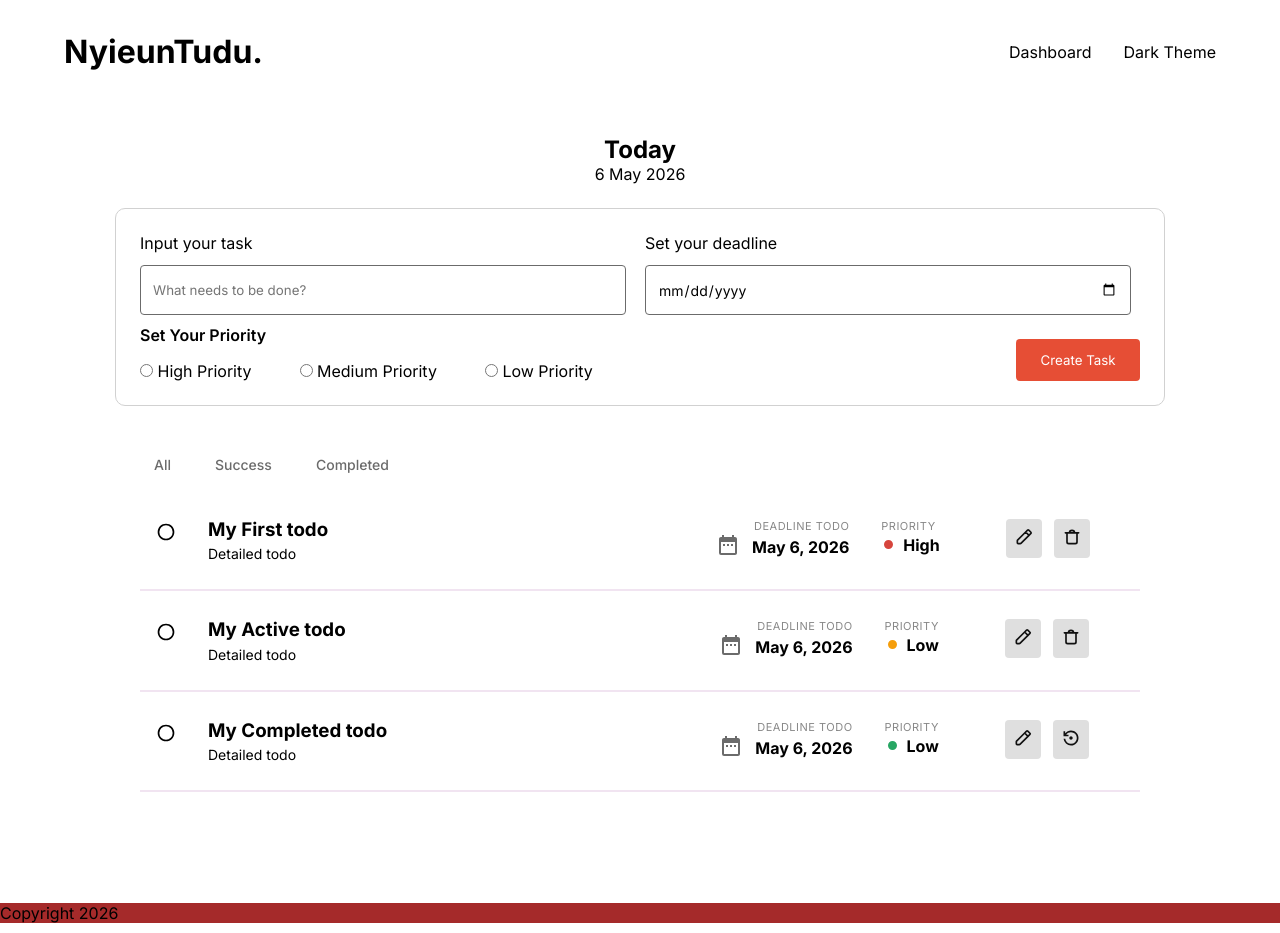
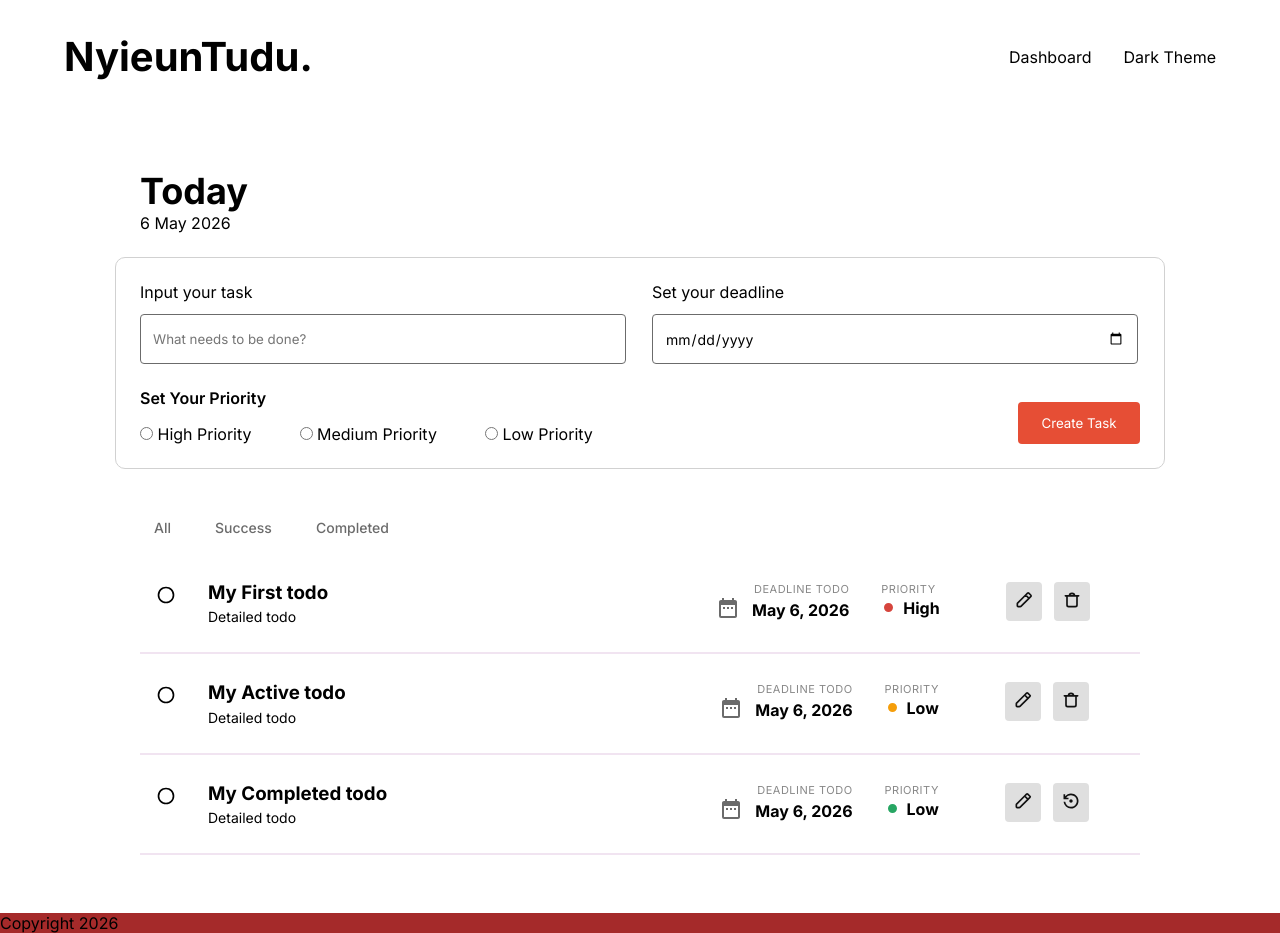
Before and after one commit to ridhaginanjar/nyieun-todo, a plain HTML site: page index.html in a window 1280 px wide. Drawn offline with Linux system fonts and the light colour scheme.

Commit message:
refactor: reposition task card

```diff
--- a/css/style.css
+++ b/css/style.css
@@ -65,6 +65,15 @@
     font-family: var(--font-sans);
 }
 
+h1 {
+    font-size: 40px;
+}
+
+h2 {
+    font-size: 36px;
+}
+
+
 header {
     background-color: #ffffff;
     padding: 32px 64px;
@@ -87,7 +96,6 @@ main {
 
 .todo-card{
     background-color: #ffffff;
-    min-height: 128px;
     display: flex;
     flex-direction: column;
     align-items: left;
@@ -119,8 +127,11 @@ main {
 .date-info {
     display: flex;
     flex-direction: column;
-    align-items: center;
-    margin-bottom: 24px;
+    align-items: flex-start;
+    padding: 24px;
+    max-width: 1000px;
+    margin: 0 auto;
+    width: 100%;
 }
 
 .task-form {
@@ -132,12 +143,12 @@ main {
     grid-template-areas:
     "task deadline"
     "priority submit-task";
-    gap:10px;
+    gap:24px;
 
     width: 100%;
     max-width: 1000px;
+    padding: 24px;
     margin: 0 auto;
-    padding: 24px;
 }
 
 .task-name {
```
